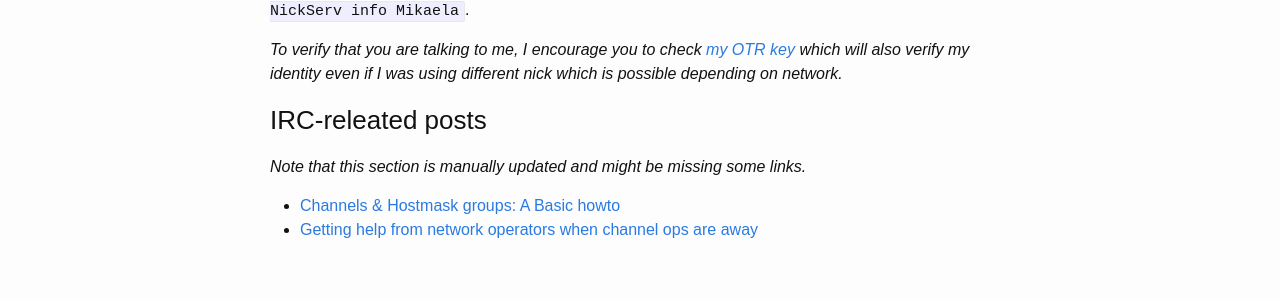
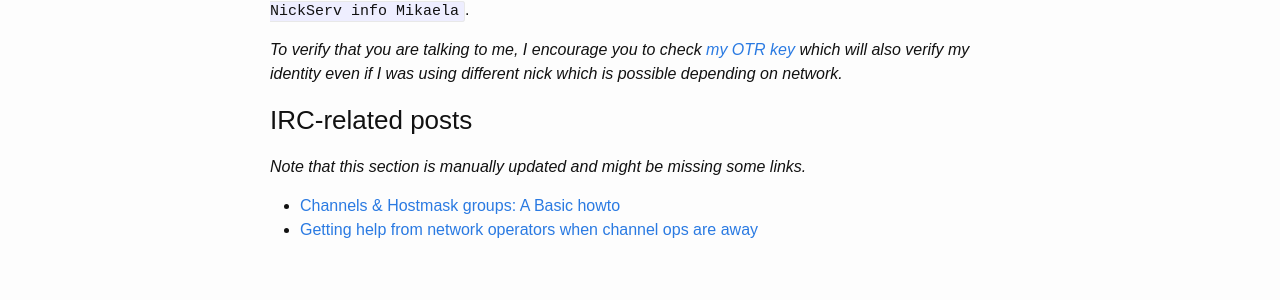
Before and after one commit to Mikaela/mikaela.github.io, a Jekyll site: the page built from pages/irc.markdown, in a window 1280 px wide. Shown: the part 216-516 px from the top of the page. Built offline with Jekyll 4.4.1, drawn with Linux system fonts in a browser that asks for light colours; Markdown is read by kramdown in place of the engine named in the settings.

Commit message:
irc: fix typo releated --> related
Thanks to Invisible on \#freenode.

```diff
--- a/pages/irc.markdown
+++ b/pages/irc.markdown
@@ -15,7 +15,7 @@
 
 [my OTR key]:(../keys)
 
-### IRC-releated posts
+### IRC-related posts
 
 *Note that this section is manually updated and might be missing some
 links.*
```
